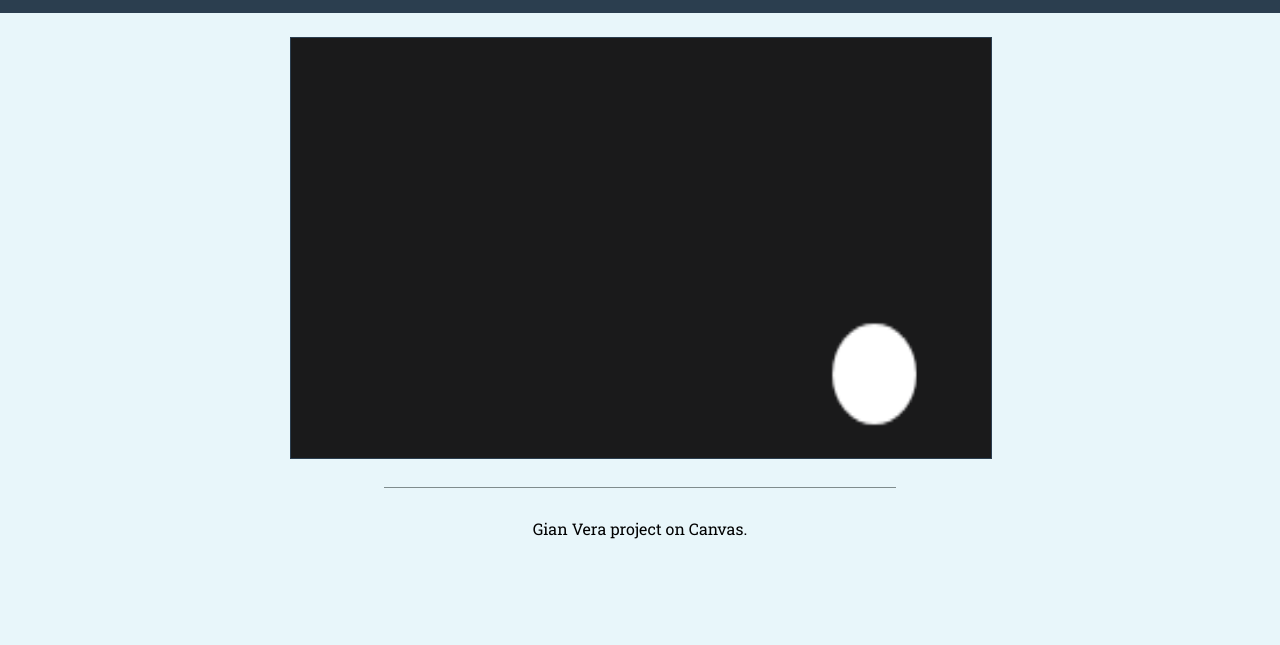
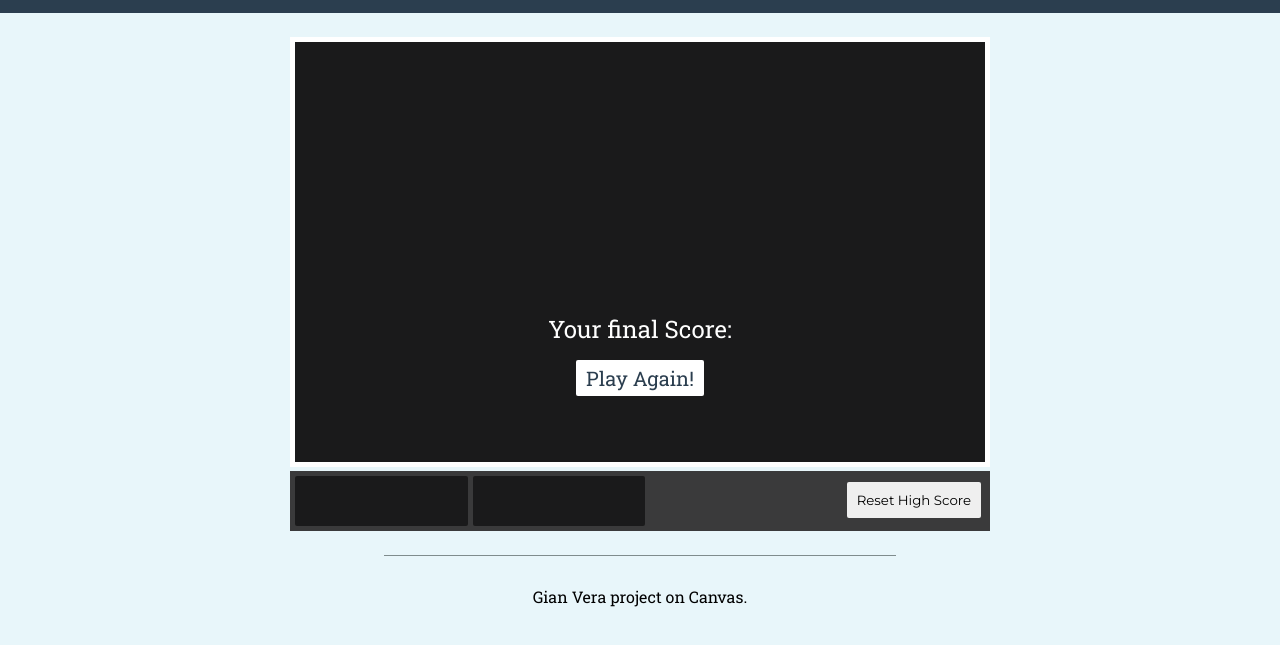
Before and after one commit to gianverab/canvas, a plain HTML site: page index.html in a window 1280 px wide. Shown: the part 67-712 px from the top of the page. Drawn offline with nearby package versions, Linux system fonts and the light colour scheme.

Commit message:
Add the UI for our Canvas Game

```diff
--- a/css/app.css
+++ b/css/app.css
@@ -40,12 +40,78 @@ body {
   width: 700px;
   margin: 0 auto;
   padding: 104px 0 24px;
-  box-sizing:border-box;
+}
+#app-body a{
+  color: #2b3e4f;
+  text-decoration: none;
+  position: relative;
 }
 #myCanvas{
-  width: 700px;
+  width: 690px;
   height: 420px;
-  border: 1px solid #2b3e4f;
+  border: 5px solid #fff;
+  background-color: #1a1a1b;
+}
+#stats{
+  width: 690px;
+  padding: 5px;
+  background-color: #3a3a3b;
+  font-size: 20px;
+  font-weight: bold;
+  color: #fff;
+  overflow: auto;
+}
+.score{
+  width: 25%;
+  height: 30px;
+  padding-top: 20px;
+  float: left;
+  margin-right: 5px;
+  border-radius: 2px;
+  overflow: auto;
+  background-color: #1a1a1b;
+  text-align: center;
+}
+#resetBtn{
+  padding: 10px;
+  margin-top: 6px;
+  margin-right: 4px;
+  border: none;
+  border-radius: 2px;
+  float: right;
+  font-family: "Montserrat", sans-serif;
+  cursor: pointer;
+  transition: all .5s ease-in-out;
+}
+#resetBtn:hover{
+  background-color: #2b3e4f;
+  color: #fff;
+}
+#overlay{
+  width: 260px;
+  height: 100px;
+  color: #fff;
+  position: absolute;
+  top: 50%;
+  left: 50%;
+  margin-left: -130px;
+  margin-top: -30px;
+  text-align: center;
+}
+#overlay p{
+  margin-top: 10px;
+  margin-bottom: 20px;
+  font-size: 24px;
+}
+#overlay a{
+  padding: 5px 10px;
+  background-color: rgba(255,255,255,1);
+  font-size: 20px;
+  border-radius: 2px;
+  transition: all .5s ease-in-out;
+}
+#overlay a:hover{
+  background-color: rgba(255,255,255,.8);
 }
 #app-footer {
   width: 100%;
--- a/index.html
+++ b/index.html
@@ -9,7 +9,6 @@
         <link rel="stylesheet" href="https://fonts.googleapis.com/css?family=Roboto+Slab:400,300,700,100|Montserrat:400,700">
         <link rel="stylesheet" href="css/app.css">
         <script src="js/modernizr-2.8.3.min.js"></script>
-        <script src="js/app.js"></script>
     </head>
     <body>
         <!--[if lt IE 8]>
@@ -21,16 +20,32 @@
         <h1 class="title">HTML5 Canvas</h1>
         <p>A very basic example of Canvas API</p>
       </header><!-- /#app-header -->
+
       <section id="app-body">
+        <div id="overlay">
+          <p>Your final Score: <span id="finalScore"></span>
+          </p>
+          <a id="playBtn" href="#">Play Again!</a>
+
+        </div><!-- /#overlay -->
+
         <canvas id="myCanvas">
 
         </canvas><!-- /#myCanvas -->
+
+        <div id="stats">
+          <div class="score"></div>
+          <div class="score"></div>
+          <button id="resetBtn">Reset High Score</button>
+        </div><!-- /#stats -->
       </section><!-- /#app-body -->
+
       <footer id="app-footer">
         <p>Gian Vera project on Canvas.</p>
       </footer><!-- /#app-footer -->
     </div> <!-- /#app-container -->
 
+    <script type="text/javascript" src="https://cdnjs.cloudflare.com/ajax/libs/jquery/3.1.0/jquery.min.js"></script>
     <script src="js/app.js"></script>
     </body>
 </html>
--- a/js/app.js
+++ b/js/app.js
@@ -1,39 +1,4 @@
-(function(){
-	var box;
-	var ctx;
+$(document).ready(function(){
 
-	function initCanvas(){
-		box = document.getElementById('myCanvas');
-		ctx = box.getContext('2d');
-		initDraw();
-	}
-	function initDraw(){
-		var posX = 0;
-		var posY = 0;
-		setInterval(function(){
-			posX += 1;
-			posY += 1;
 
-			ctx.fillStyle = '#1a1a1b';
-			ctx.fillRect(0,0,box.width,box.height);
-
-			ctx.fillStyle = '#fff';
-			ctx.beginPath();
-			ctx.arc(posX,120,18,0,Math.PI*2);
-			ctx.fill();
-
-			ctx.fillStyle = '#f22cb3';
-			ctx.beginPath();
-			ctx.arc(90,(posY-20),24,0,Math.PI*2);
-			ctx.fill();
-
-			ctx.fillStyle = '#f27b2c';
-			ctx.beginPath();
-			ctx.arc(210,(posY+60),12,0,Math.PI*2);
-			ctx.fill();
-		},20);
-	}
-
-	window.onload = initCanvas;
-
-})();
+});
```
